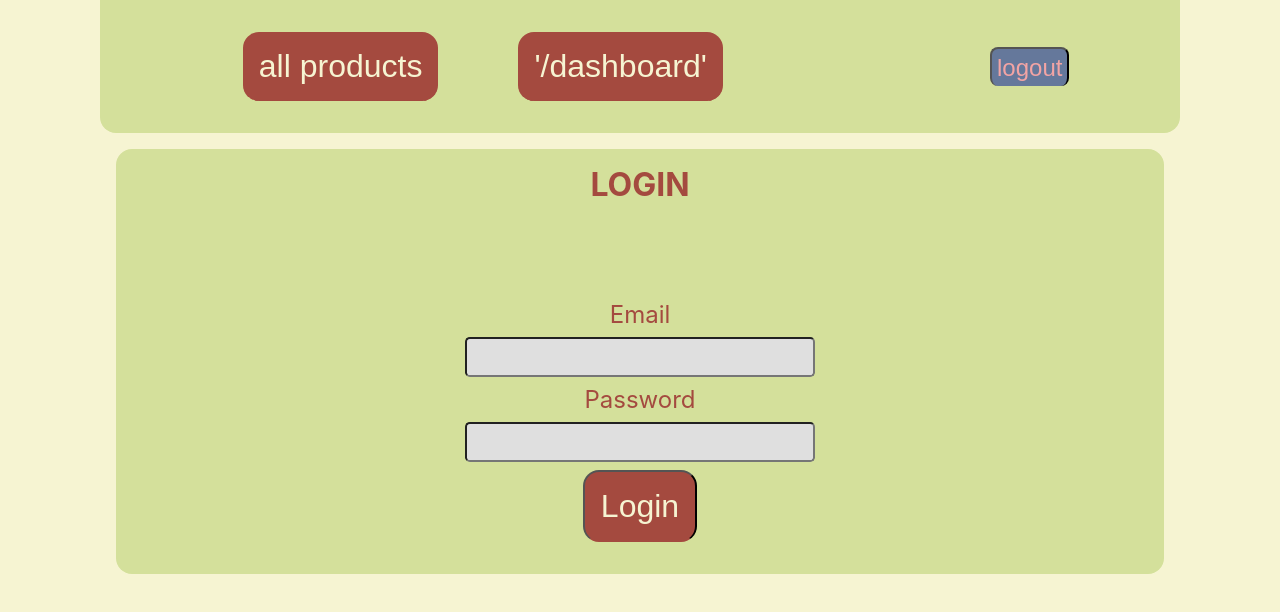
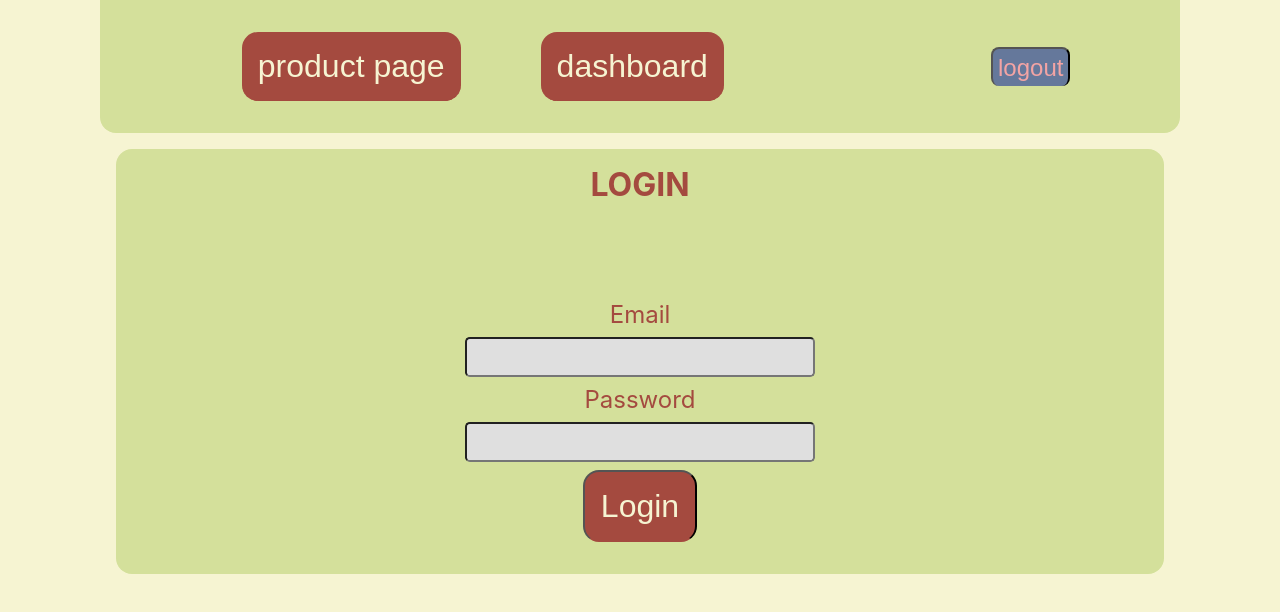
Before and after one commit to toltalchaos/GreenReview-API-projet2, a React (Create React App) app: page / in a window 1280 px wide. Shown: the top 612 px of the page. Built offline with nearby package versions, Linux system fonts and the light colour scheme; no server answers.

Commit message:
nearly done. svg editing left

```diff
--- a/src/auth/AuthContext.jsx
+++ b/src/auth/AuthContext.jsx
@@ -11,7 +11,7 @@ const AuthProvider = (props) => {
 
     return (
 
-        <AuthContext.Provider value={{uid:null, authenticate:true}}>
+        <AuthContext.Provider value={{uid:null, authenticate:false}}>
            {props.children}
         </AuthContext.Provider>
 
--- a/src/components/dashboard/dashboard.jsx
+++ b/src/components/dashboard/dashboard.jsx
@@ -33,8 +33,7 @@ const Dashboard = (props) => {
   if (auth.authenticate) {
     return (
       <DashboardStyle>
-        <LinkButton path="/create" label="Create New" />
-        <LinkButton path="/edit" label="Edit Existing" />
+        <LinkButton path="/create" label="Create/Edit" />
       </DashboardStyle>
     );
   } else {
--- a/src/components/hotbar/hotbar.jsx
+++ b/src/components/hotbar/hotbar.jsx
@@ -58,8 +58,8 @@ const HotBar = (props) => {
     return (
         <>
         <NAV>
-            <LinkButton label="all products" path='/productpage'></LinkButton>
-            <LinkButton label="'/dashboard'" path='/dashboard'></LinkButton>
+            <LinkButton label="product page" path='/productpage'></LinkButton>
+            <LinkButton label="dashboard" path='/dashboard'></LinkButton>
             <div className="logoutdiv">
                   <Button  className="logout" label="logout" onClick={logout}/>
             </div>
```
Also changed, not shown: 1 other file (tests, documents, lock files or other folders).
